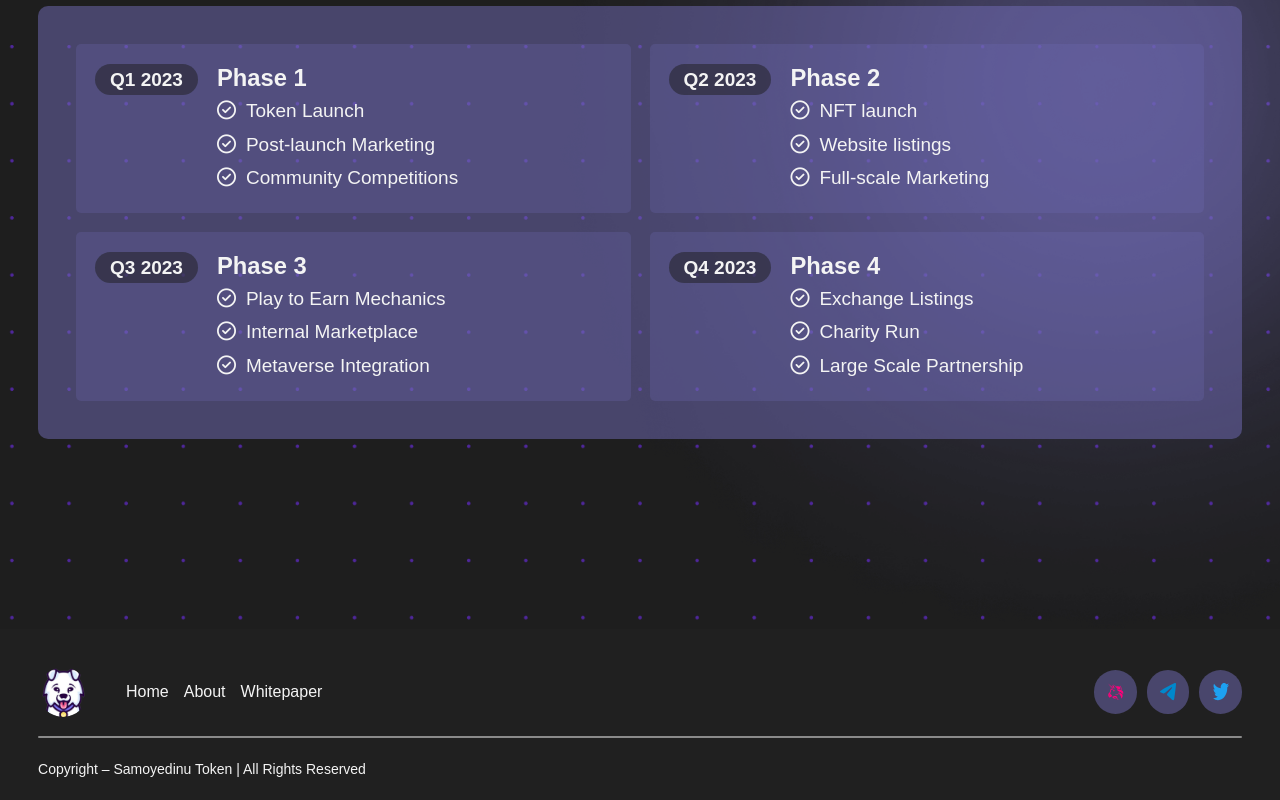
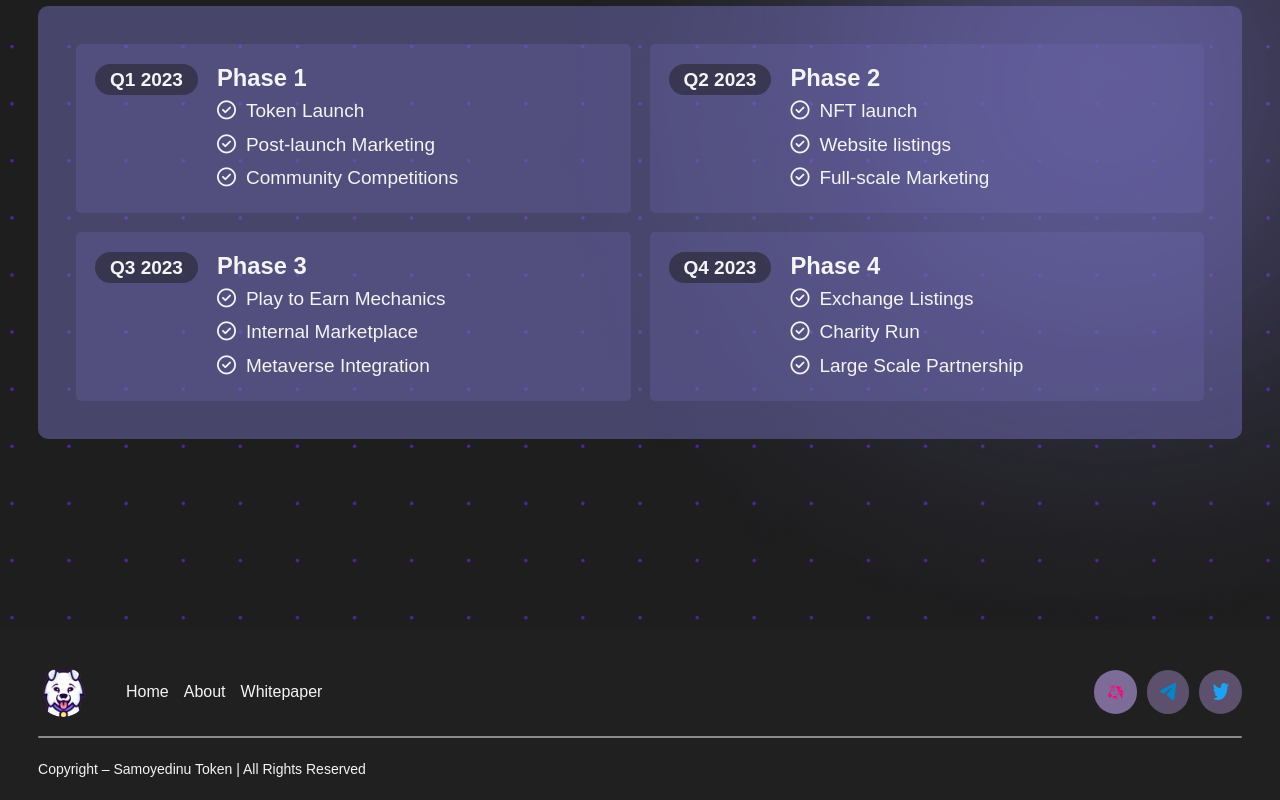
Before and after one commit to Kochikuko/samo, a plain HTML site: page index.html in a window 1280 px wide. In both pictures the pointer is over the link 1115 px from the left and 3662 px from the top of the page. Shown: the part 2971-3771 px from the top of the page. Drawn offline with nearby package versions, Linux system fonts and the light colour scheme.

Commit message:
Add files via upload

```diff
--- a/style.css
+++ b/style.css
@@ -449,7 +449,7 @@ button {
 }
 
 .fs-a {
-  background-color: rgb(114, 108, 184, 0.5);
+  background-color: rgb(151, 128, 183, .5);
 
   padding: 0.7rem;
   border-radius: 50px;
@@ -458,6 +458,12 @@ button {
   justify-content: center;
   align-items: center;
 }
+
+.fs-a:hover {
+  background-color: rgb(151, 128, 183, .8);
+  transition: all .3s ease-in-out;
+}
+
 
 .footer-nav {
   display: flex;
```
